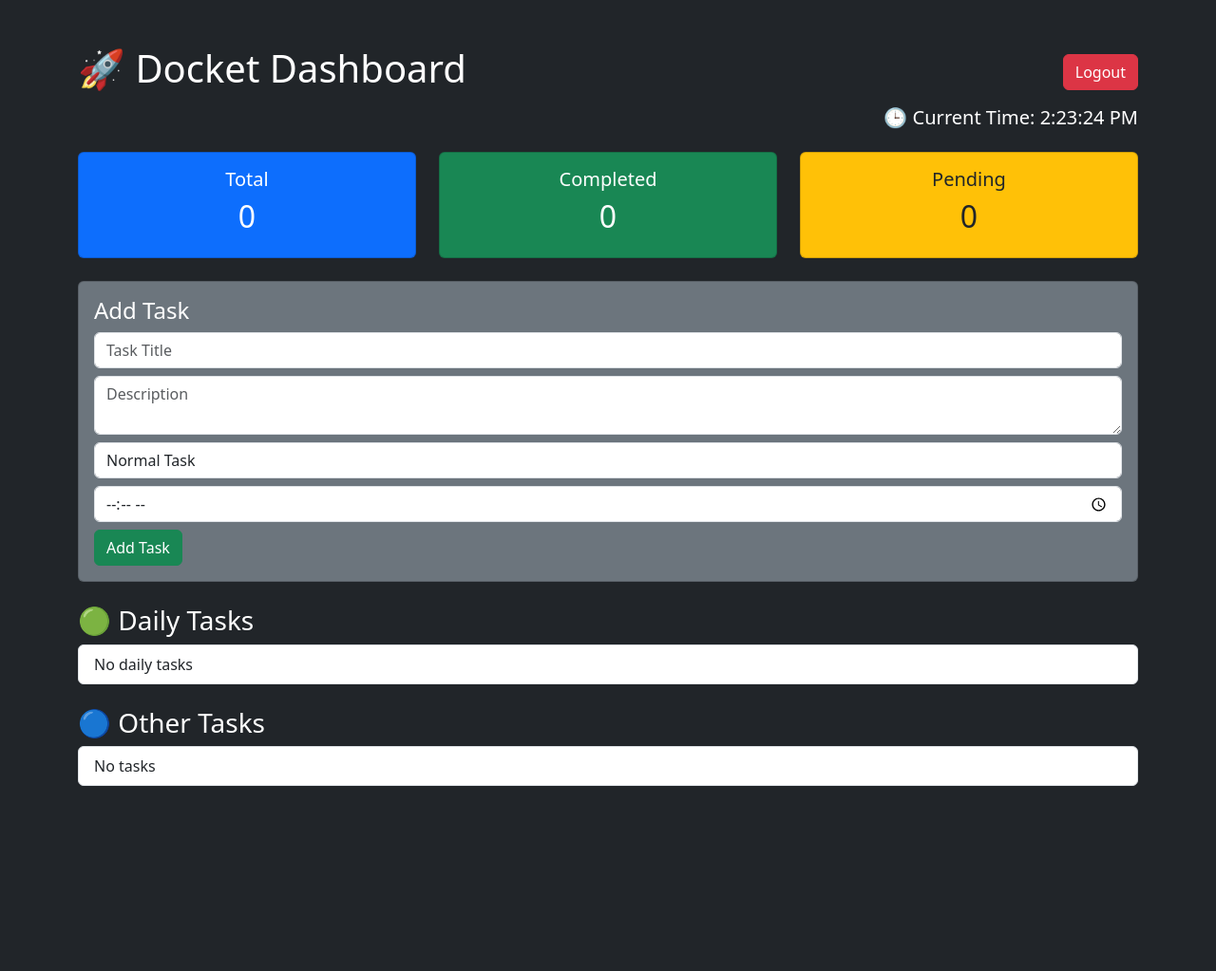
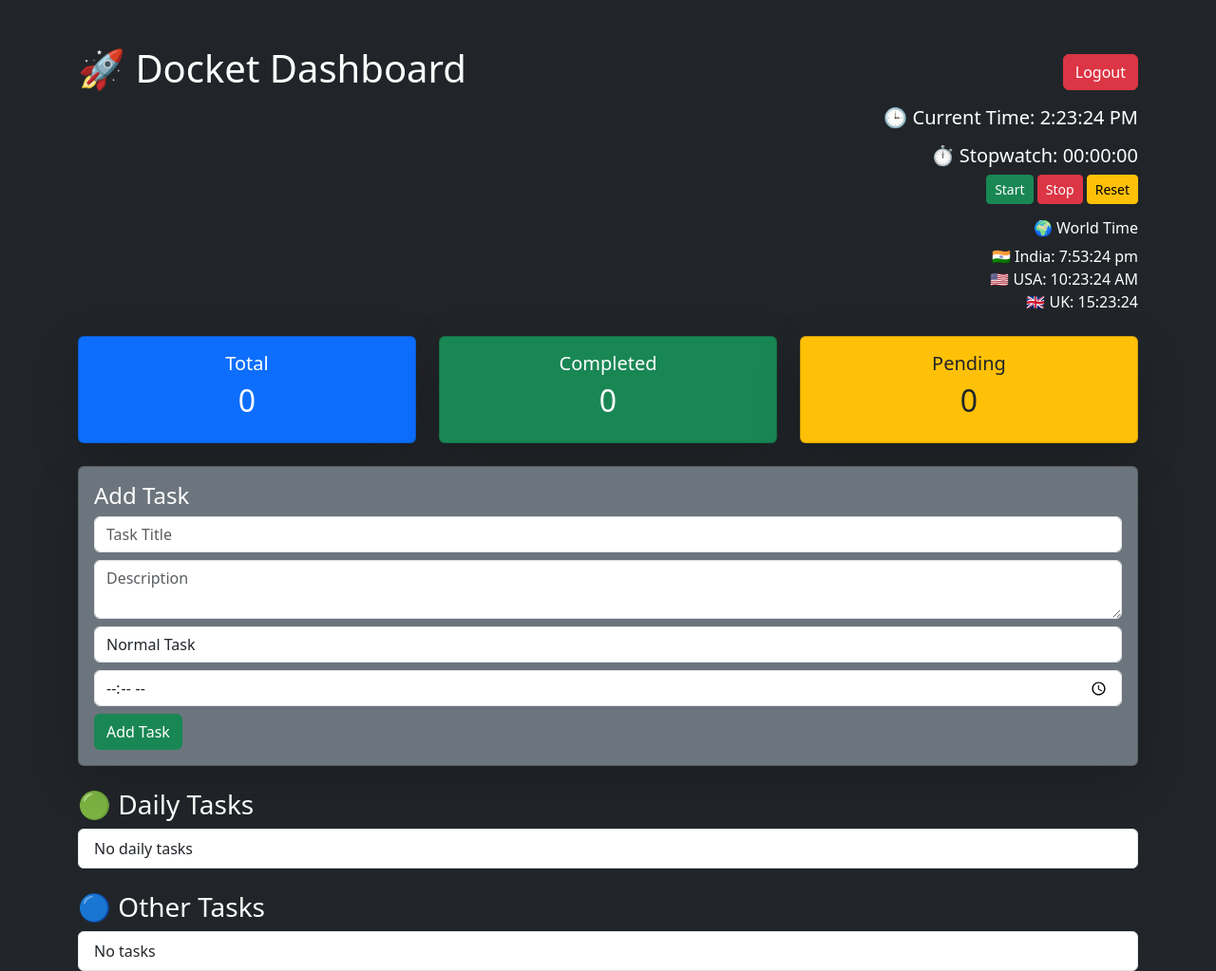
Before and after one commit to SamShri16/docket-django, a Django app: page / in a window 1280 px wide. Shown: the whole page at 95% size. Before the commit the page ends 828 px from the top, so only its background shows below. Run offline with Django 5.2, Linux system fonts and the light colour scheme; the visitor is signed in with stand-in values (Sample User, id 1); data that the repository does not hold is empty.

Commit message:
Added stopwatch, world clock, UI polish

```diff
--- a/tasks/models.py
+++ b/tasks/models.py
@@ -12,10 +12,8 @@ class Task(models.Model):
     description = models.TextField(blank=True)
     completed = models.BooleanField(default=False)
     task_type = models.CharField(max_length=10, choices=TASK_TYPE_CHOICES, default='normal')
+    reminder_time = models.TimeField(null=True, blank=True)
     created_at = models.DateTimeField(auto_now_add=True)
-
-    reminder_time = models.TimeField(null=True, blank=True)
-
 
     def __str__(self):
         return self.title
--- a/templates/home.html
+++ b/templates/home.html
@@ -20,24 +20,40 @@
         <h5>🕒 Current Time: <span id="clock"></span></h5>
     </div>
 
+    <!-- STOPWATCH -->
+    <div class="text-end mt-3">
+        <h5>⏱ Stopwatch: <span id="stopwatch">00:00:00</span></h5>
+        <button onclick="startStopwatch()" class="btn btn-sm btn-success">Start</button>
+        <button onclick="stopStopwatch()" class="btn btn-sm btn-danger">Stop</button>
+        <button onclick="resetStopwatch()" class="btn btn-sm btn-warning">Reset</button>
+    </div>
+
+    <!-- WORLD CLOCK -->
+    <div class="mt-3 text-end">
+        <h6>🌍 World Time</h6>
+        <div>🇮🇳 India: <span id="indiaTime"></span></div>
+        <div>🇺🇸 USA: <span id="usaTime"></span></div>
+        <div>🇬🇧 UK: <span id="ukTime"></span></div>
+    </div>
+
     <!-- STATS -->
     <div class="row mt-4 text-center">
         <div class="col-md-4">
-            <div class="card bg-primary text-white p-3">
+            <div class="card bg-primary text-white p-3 shadow-lg">
                 <h5>Total</h5>
                 <h2>{{ total }}</h2>
             </div>
         </div>
 
         <div class="col-md-4">
-            <div class="card bg-success text-white p-3">
+            <div class="card bg-success text-white p-3 shadow-lg">
                 <h5>Completed</h5>
                 <h2>{{ completed }}</h2>
             </div>
         </div>
 
         <div class="col-md-4">
-            <div class="card bg-warning text-dark p-3">
+            <div class="card bg-warning text-dark p-3 shadow-lg">
                 <h5>Pending</h5>
                 <h2>{{ pending }}</h2>
             </div>
@@ -45,7 +61,7 @@
     </div>
 
     <!-- ADD TASK -->
-    <div class="card bg-secondary text-white mt-4 p-3">
+    <div class="card bg-secondary text-white mt-4 p-3 shadow-lg">
         <h4>Add Task</h4>
 
         <form method="POST">
@@ -60,7 +76,6 @@
                 <option value="daily">Daily Task</option>
             </select>
 
-            <!-- NEW: REMINDER TIME -->
             <input type="time" name="reminder_time" class="form-control mb-2">
 
             <button type="submit" class="btn btn-success">Add Task</button>
@@ -113,7 +128,7 @@
 
 </div>
 
-<!-- CLOCK SCRIPT -->
+<!-- CLOCK -->
 <script>
 function updateClock() {
     const now = new Date();
@@ -123,7 +138,57 @@ setInterval(updateClock, 1000);
 updateClock();
 </script>
 
-<!-- REMINDER SCRIPT -->
+<!-- STOPWATCH -->
+<script>
+let timer;
+let seconds = 0;
+
+function updateStopwatch() {
+    seconds++;
+    let hrs = String(Math.floor(seconds / 3600)).padStart(2, '0');
+    let mins = String(Math.floor((seconds % 3600) / 60)).padStart(2, '0');
+    let secs = String(seconds % 60).padStart(2, '0');
+    document.getElementById("stopwatch").innerText = `${hrs}:${mins}:${secs}`;
+}
+
+function startStopwatch() {
+    if (!timer) {
+        timer = setInterval(updateStopwatch, 1000);
+    }
+}
+
+function stopStopwatch() {
+    clearInterval(timer);
+    timer = null;
+}
+
+function resetStopwatch() {
+    stopStopwatch();
+    seconds = 0;
+    document.getElementById("stopwatch").innerText = "00:00:00";
+}
+</script>
+
+<!-- WORLD CLOCK -->
+<script>
+function updateWorldClocks() {
+    const now = new Date();
+
+    document.getElementById("indiaTime").innerText =
+        now.toLocaleTimeString("en-IN", { timeZone: "Asia/Kolkata" });
+
+    document.getElementById("usaTime").innerText =
+        now.toLocaleTimeString("en-US", { timeZone: "America/New_York" });
+
+    document.getElementById("ukTime").innerText =
+        now.toLocaleTimeString("en-GB", { timeZone: "Europe/London" });
+}
+
+setInterval(updateWorldClocks, 1000);
+updateWorldClocks();
+</script>
+
+<!-- REMINDER -->
 <script>
 function checkReminders() {
     const now = new Date();
```
